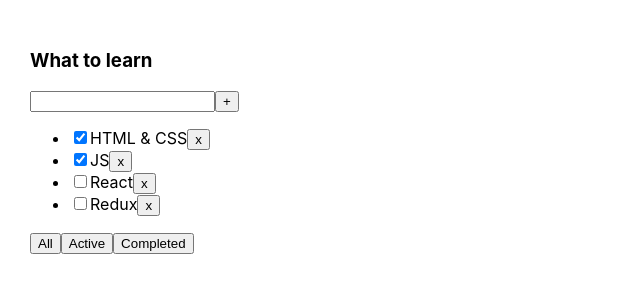
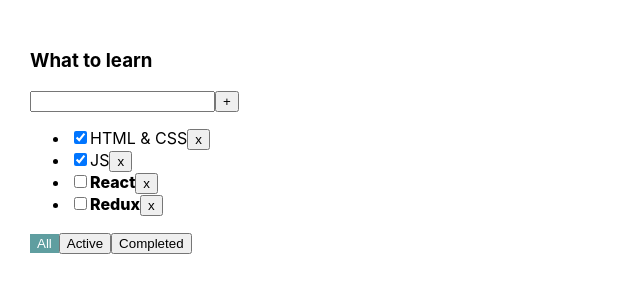
Before and after one commit to VadDoc/Todo-List, a React (Create React App) app: page / in a window 1280 px wide. Shown: the top 300 px of the page, without its empty margins (0-640 px from the left). Built offline with nearby package versions, Linux system fonts and the light colour scheme.

Commit message:
Lesson 4: add checkbox  handler, CSS effectts

```diff
--- a/src/App.css
+++ b/src/App.css
@@ -6,3 +6,18 @@
 .App > div {
   margin-right: 50px;
 }
+
+.active-filter {
+  background-color: cadetblue;
+  color: white;
+  border: 1px solid cadetblue;
+}
+
+.error {
+  border: 2px solid red;
+  outline: none;
+}
+
+.notCompleted {
+  font-weight: 800;
+}
--- a/src/App.tsx
+++ b/src/App.tsx
@@ -36,6 +36,12 @@
     setTasks(updateTasks)
   }
 
+  const changeTaskStatus = (taskID: string, isDone: boolean) => {
+    const updatedTasks: Array<TaskType> = tasks.map(t => t.id === taskID ? {...t, isDone} : t)
+    setTasks(updatedTasks)
+    // setTasks(tasks.map(t => t.id === taskID ? {...t, isDone: !t.isDone} : t) )
+  }
+
   const changeTodoFilter = (filter: FilterValueType) => {
     setFilter(filter)
   }
@@ -53,8 +59,10 @@
       <Todolist
         title={'What to learn'}
         tasks={tasksForRender}
+        filter={filter}
         removeTask={removeTask}
         changeTodoFilter={changeTodoFilter}
+        changeTaskStatus={changeTaskStatus}
         addTask={addTask}
       />
     </div>
--- a/src/TodoList.tsx
+++ b/src/TodoList.tsx
@@ -4,36 +4,51 @@
 type TodolistPropsType = {
   title: string
   tasks: Array<TaskType>
+  filter: FilterValueType
   removeTask: (taskID: string) => void
   changeTodoFilter: (filter: FilterValueType) => void
+  changeTaskStatus: (taskID: string, isDone: boolean) => void
   addTask: (title: string) => void
 }
 
 const Todolist = (props: TodolistPropsType) => {
   const[title, setTitle] = useState<string>("")
+  const [error, setError] = useState<boolean>(false)
 
   const tasksList = props.tasks.map(t => {
+    const changeStatus = (event: ChangeEvent<HTMLInputElement>) => props.changeTaskStatus(t.id, event.currentTarget.checked)
     return (
       <li>
         <input
           type="checkbox"
           checked={t.isDone}
+          onChange={changeStatus}
         />
-        <span>{t.title}</span>
+        <span className={!t.isDone ? 'notCompleted' : ''}>{t.title}</span>
         <button onClick={() => props.removeTask(t.id)}>x</button>
       </li>
     )
   })
 
   const addTask = () => {
-    props.addTask(title)
+    const trimmedTitle = title.trim()
+      if(trimmedTitle) {
+        props.addTask(title)
+      } else {
+        setError(true)
+      }
     setTitle('')
   }
 
   const setAllFilter = () => props.changeTodoFilter('all')
   const setActiveFilter = () => props.changeTodoFilter('active')
   const setCompleted = () => props.changeTodoFilter('completed')
-  const changeTitle = (e: ChangeEvent<HTMLInputElement>) => setTitle(e.currentTarget.value)
+  const changeTitle = (e: ChangeEvent<HTMLInputElement>) => {
+    if(error) {
+      setError(false)
+    }
+    setTitle(e.currentTarget.value)
+  }
   const onKeyPress = (e: KeyboardEvent<HTMLInputElement>) => {
     if (e.key === "Enter") addTask()
   }
@@ -46,16 +61,26 @@
           value={title}
           onChange={changeTitle}
           onKeyPress = {onKeyPress}
+          className={error ? 'error' : ''}
         />
         <button onClick={addTask}>+</button>
+        {error && <div style={{color: 'red'}}>Title is required</div>}
       </div>
       <ul>
         {tasksList}
       </ul>
       <div>
-        <button onClick={setAllFilter}>All</button>
-        <button onClick={setActiveFilter}>Active</button>
-        <button onClick={setCompleted}>Completed</button>
+        <button
+          className={props.filter === 'all' ? 'active-filter' : ''}
+          onClick={setAllFilter}>All</button>
+        <button
+          className={props.filter === 'active' ? 'active-filter' : ''}
+          onClick={setActiveFilter}
+        >Active</button>
+        <button
+          className={props.filter === 'completed' ? 'active-filter' : ''}
+          onClick={setCompleted}
+        >Completed</button>
       </div>
     </div>
   )
```
